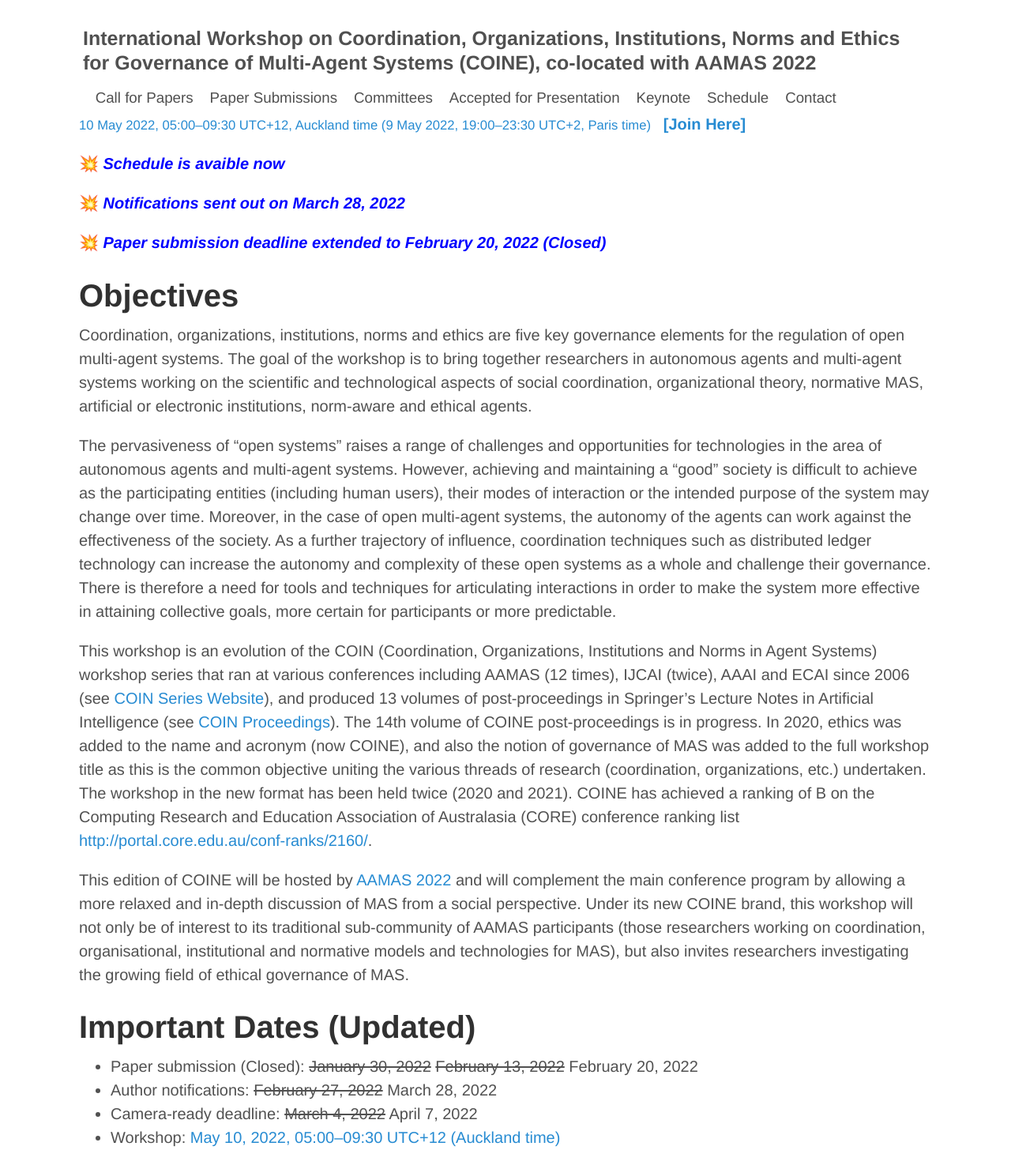
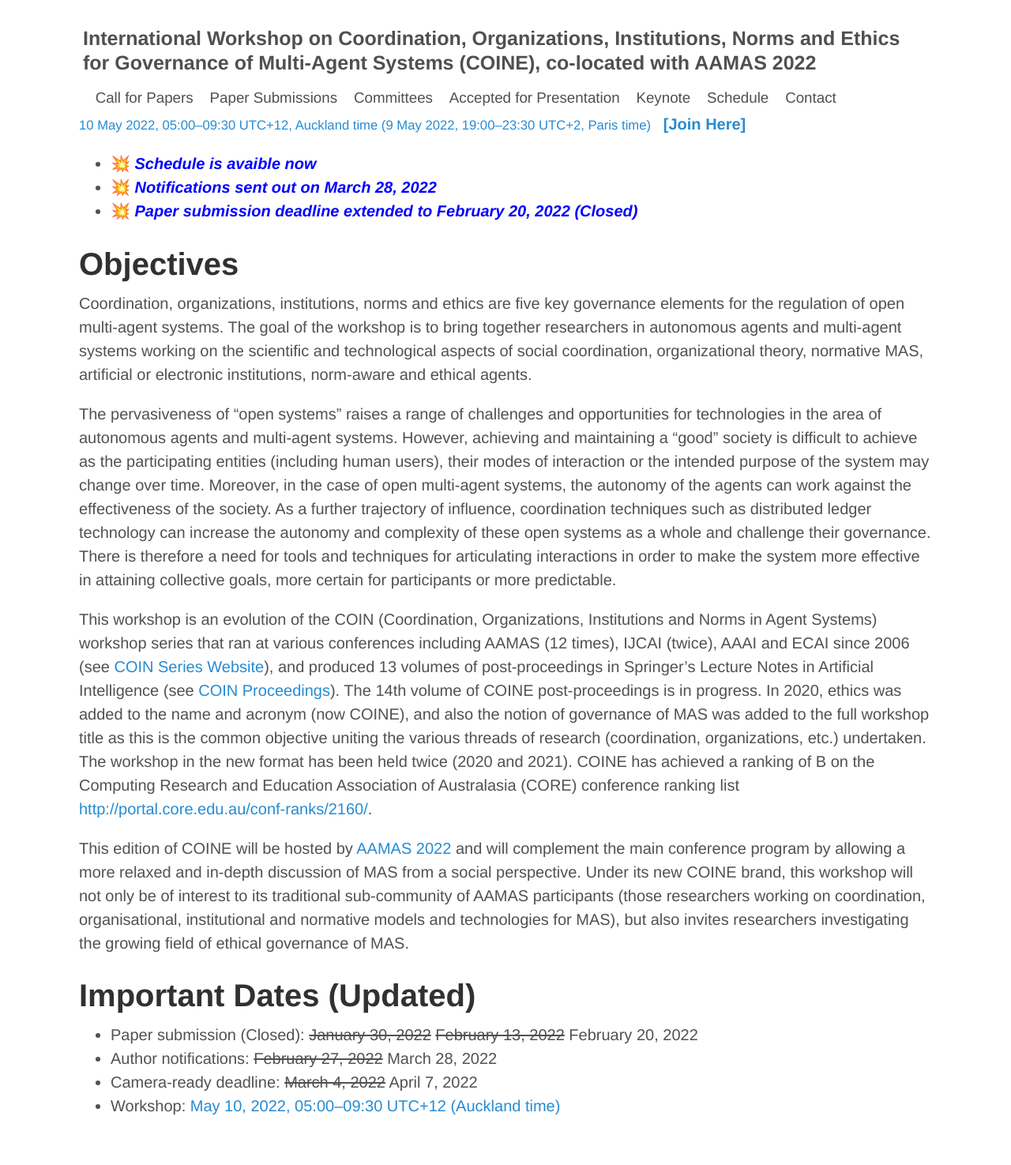
Before and after one commit to jithincheriyan/coine-2022-auckland, a Jekyll site: the page built from index.md, in a window 1280 px wide. Shown: the whole page at 79% size. Built offline with Jekyll 4.4.1, drawn with Linux system fonts in a browser that asks for light colours; after the commit the page ends 1435 px from its top, so only the background shows below that.

Commit message:
Update index.md

```diff
--- a/index.md
+++ b/index.md
@@ -2,11 +2,10 @@
 layout: default
 title: COINE
 ---
-💥 __*<span style="color:blue">Schedule is avaible now </span>*__
 
-💥 __*<span style="color:blue">Notifications sent out on March 28, 2022 </span>*__
-
-💥 __*<span style="color:blue">Paper submission deadline extended to February 20, 2022 (Closed)</span>*__
+* 💥 __*<span style="color:blue">Schedule is avaible now </span>*__
+* 💥 __*<span style="color:blue">Notifications sent out on March 28, 2022 </span>*__
+* 💥 __*<span style="color:blue">Paper submission deadline extended to February 20, 2022 (Closed)</span>*__
 
 # Objectives
 
```
